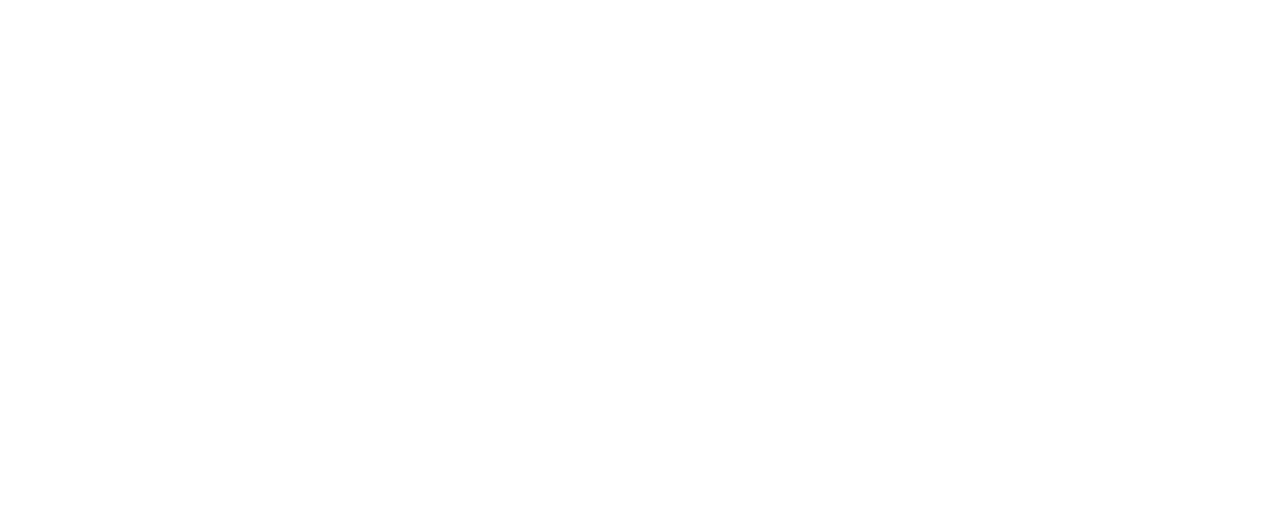
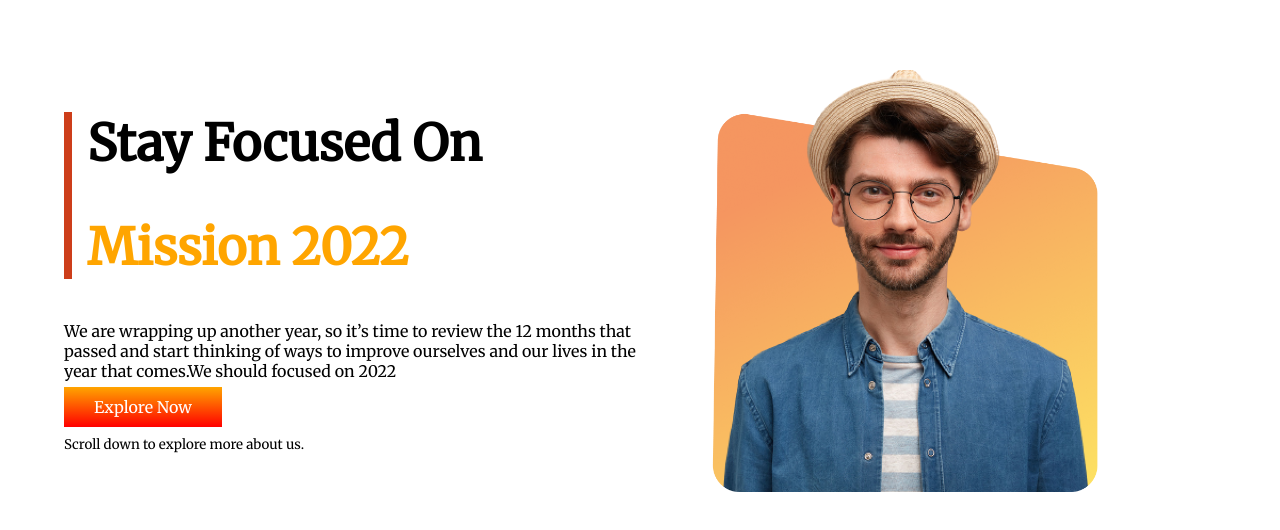
Before and after one commit to limaakter1/mission-2022, a plain HTML site: page index.html in a window 1280 px wide. Drawn offline with Linux system fonts and the light colour scheme; a web font is replaced by a local one.

Commit message:
added first section

```diff
--- a/index.html
+++ b/index.html
@@ -5,8 +5,27 @@
     <meta http-equiv="X-UA-Compatible" content="IE=edge">
     <meta name="viewport" content="width=device-width, initial-scale=1.0">
     <title>Mission 2022</title>
+    <link rel="stylesheet" href="style.css">
+    <link rel="preconnect" href="https://fonts.googleapis.com">
+<link rel="preconnect" href="https://fonts.gstatic.com" crossorigin>
+<link href="https://fonts.googleapis.com/css2?family=Merriweather&family=Poppins&family=Roboto+Slab&family=Source+Serif+Pro&display=swap" rel="stylesheet">
 </head>
 <body>
+    <section class="all-mission-2022">
+        <div class="main-mission">
+            <header class="header">
+                <h1>Stay Focused On</h1>
+        <h1><span class="mission-2022">Mission 2022</span></h1>
+            </header>
+        <p>We are wrapping up another year, so it’s time to review the 12 months that passed and start thinking of ways to improve ourselves and our lives in the year that comes.We should focused on 2022</p>
+        <a class="button" href="https://www.facebook.com/profile.php?id=100004345036843">Explore Now</a>
+        <p><small>Scroll down to explore more about us.</small></p>
+        </div>
 
+        <div class="main-mission">
+            <img src="person-1.png" alt="">
+        </div>
+
+    </section>
 </body>
 </html>
--- /dev/null
+++ b/style.css
@@ -0,0 +1,34 @@
+body {
+  font-family: "Merriweather", serif;
+
+  margin: 0;
+}
+h1 {
+  font-size: 50px;
+  font-weight: 700;
+}
+.mission-2022 {
+  color: orange;
+}
+.all-mission-2022 {
+  display: flex;
+}
+.main-mission {
+  width: 50%;
+  padding-left: 5%;
+  margin-top: 70px;
+}
+.main-mission img {
+  width: 70%;
+}
+.header {
+  border-left: 8px solid rgba(204, 55, 18, 0.966);
+  padding-left: 15px;
+}
+.button {
+  color: white;
+  background-image: linear-gradient(orange, red);
+  padding: 10px 30px;
+  border: 0;
+  text-decoration: none;
+}
```
Also changed, not shown: person-1.png (added).
